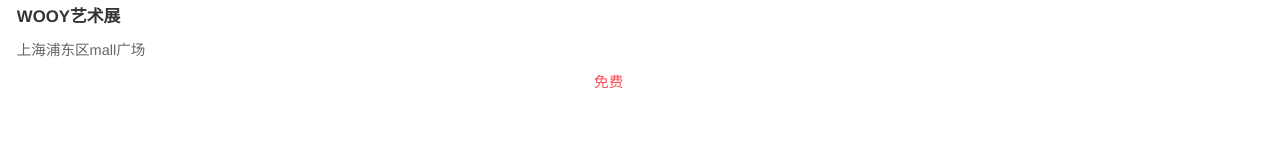
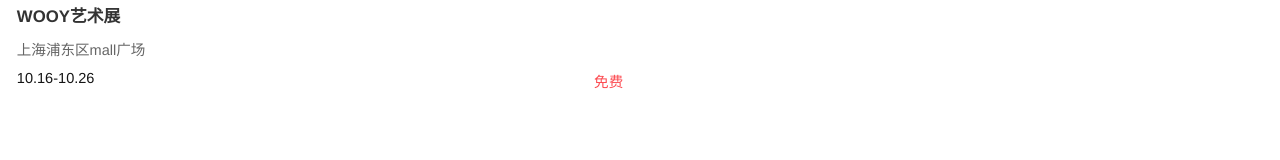
Before and after one commit to zyhahaha/vue-ts-app, a Vue app: page /#/ in a window 1280 px wide. Shown: the part 530-690 px from the top of the page. Built offline with nearby package versions, Linux system fonts and the light colour scheme.

Commit message:
statDate

```diff
--- a/src/views/home/components/activity_item/activity_item.vue
+++ b/src/views/home/components/activity_item/activity_item.vue
@@ -4,7 +4,7 @@
     <p class="item-title">{{item.title}}</p>
     <p class="item-summary">{{item.summary}}</p>
     <p class="item-stat">
-      {{item.item}}
+      {{item.statDate}}
       <span class="fr">{{item.statCost}}</span>
     </p>
   </li>
```
